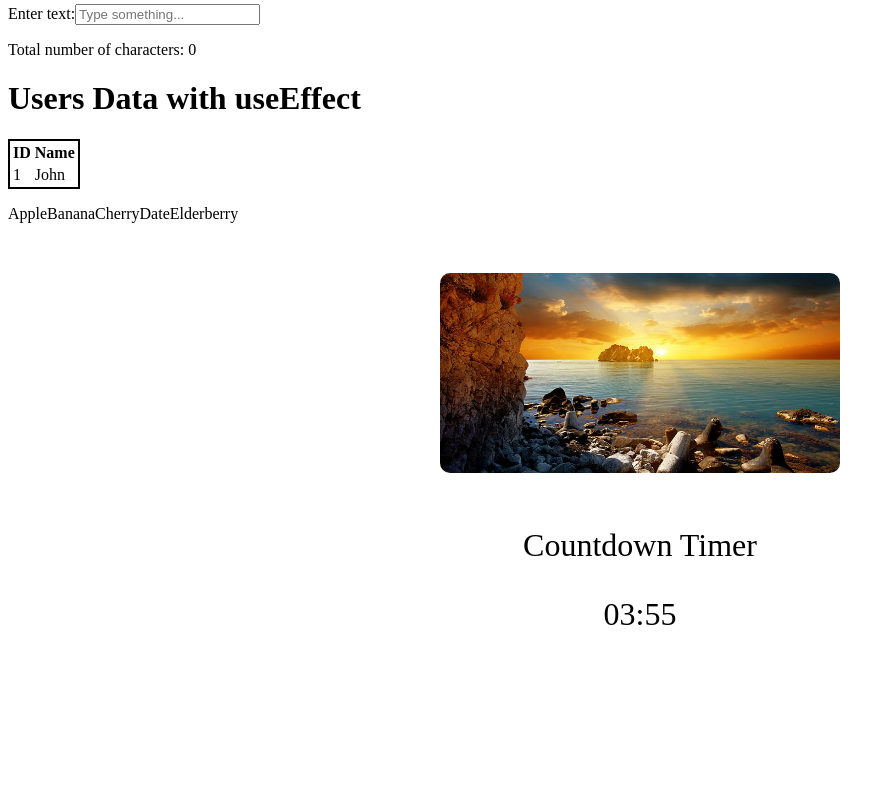
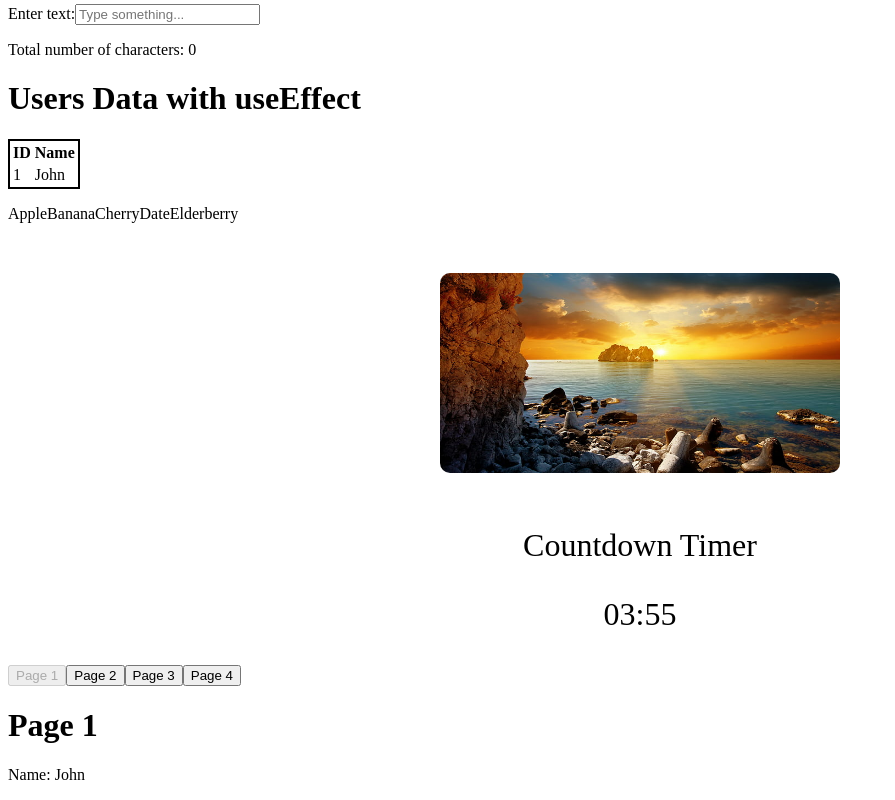
Before and after one commit to Jaydeep-Virani/demo, a React (Vite) app: page / in a window 1280 px wide. Shown: the part 1167-1967 px from the top of the page, without its empty margins (0-895 px from the left). Before the commit the page ends 1832 px from the top, so only its background shows below. Built offline with nearby package versions, Linux system fonts and the light colour scheme.

Commit message:
UserContext

```diff
--- /dev/null
+++ b/src/lec3001/use_con_exmp2.jsx
@@ -0,0 +1,46 @@
+import * as React from "react";
+import { UserContext } from "./usecontext";
+export function UserName() {
+  const user = React.useContext(UserContext);
+  return (
+    <div>
+      <p>Name: {user.name}</p>
+    </div>
+  );
+}
+
+export function page1() {
+  return (
+    <div>
+      <h1>Page 1</h1>
+      <UserName />
+    </div>
+  );
+}
+
+export function page2() {
+    return (
+      <div>
+        <h1>Page 2</h1>
+        <UserName />
+      </div>
+    );
+  }
+
+  export function page3() {
+    return (
+      <div>
+        <h1>Page 3</h1>
+        <UserName />
+      </div>
+    );
+  }
+
+  export function page4() {
+    return (
+      <div>
+        <h1>Page 4</h1>
+        <UserName />
+      </div>
+    );
+  }
--- /dev/null
+++ b/src/lec3001/use_con_exmp3.jsx
@@ -0,0 +1,23 @@
+import * as React from "react";
+import { UserProvider } from "./usecontext";
+import { page1, page2, page3, page4 } from "./use_con_exmp2";
+
+function SelectPage({ v1 }) {
+   const Page = [page1, page2  , page3, page4][v1];
+  return <Page/>;
+}
+
+export default function UseContextExample() {
+    const [page, setPage] = React.useState(0);
+    return (
+      <UserProvider>
+        <div>
+          <button onClick={() => setPage(0)} disabled = {page === 0}>Page 1</button>
+          <button onClick={() => setPage(1)} disabled = {page === 1}>Page 2</button>
+          <button onClick={() => setPage(2)} disabled = {page === 2}>Page 3</button>
+          <button onClick={() => setPage(3)} disabled = {page === 3}>Page 4</button>
+          <SelectPage v1={page} />
+        </div>
+      </UserProvider>
+    );
+}
--- /dev/null
+++ b/src/lec3001/usecontext.jsx
@@ -0,0 +1,22 @@
+import  React   from 'react';
+export const UserContext = React.createContext();
+
+function fetchUser() {
+  return new Promise((resolve) => {
+    setTimeout(() => {
+      resolve({ name: 'John', age: 25 });
+    }, 5000);
+  });
+}
+
+export function UserProvider ({ children })  {
+  const [user, setUser] = React.useState("loading...");
+
+  React.useEffect(() => {
+    fetchUser().then((user) => {
+      setUser(user);
+    });
+  }, []);
+
+  return <UserContext.Provider value={user}>{children}</UserContext.Provider>;
+}
--- a/src/main.jsx
+++ b/src/main.jsx
@@ -12,6 +12,7 @@ import ApiSimulation from "./lec1601/usereffectclass";
 import ListComponent from "./lec1601/exercies1";
 import Exerciess1 from "./lec2001/exercies1";
 import Exerciess2 from "./lec2001/exercies2";
+import UserContext from "./lec3001/use_con_exmp3";
 createRoot(document.getElementById('root')).render(
   <div>
     <MyComponent />
@@ -27,5 +28,6 @@ createRoot(document.getElementById('root')).render(
     <ListComponent/>
     <Exerciess1 />
     <Exerciess2 />
+    <UserContext />
   </div>
 );
```
